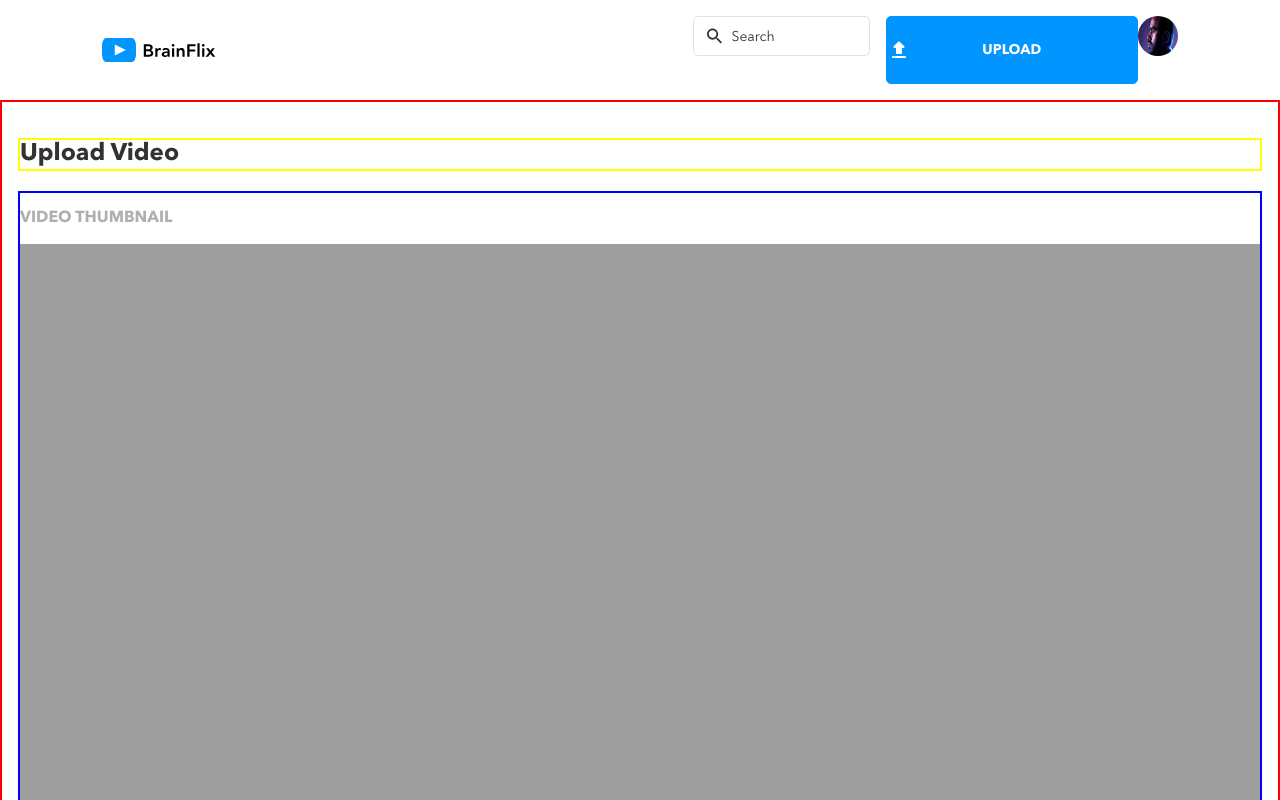
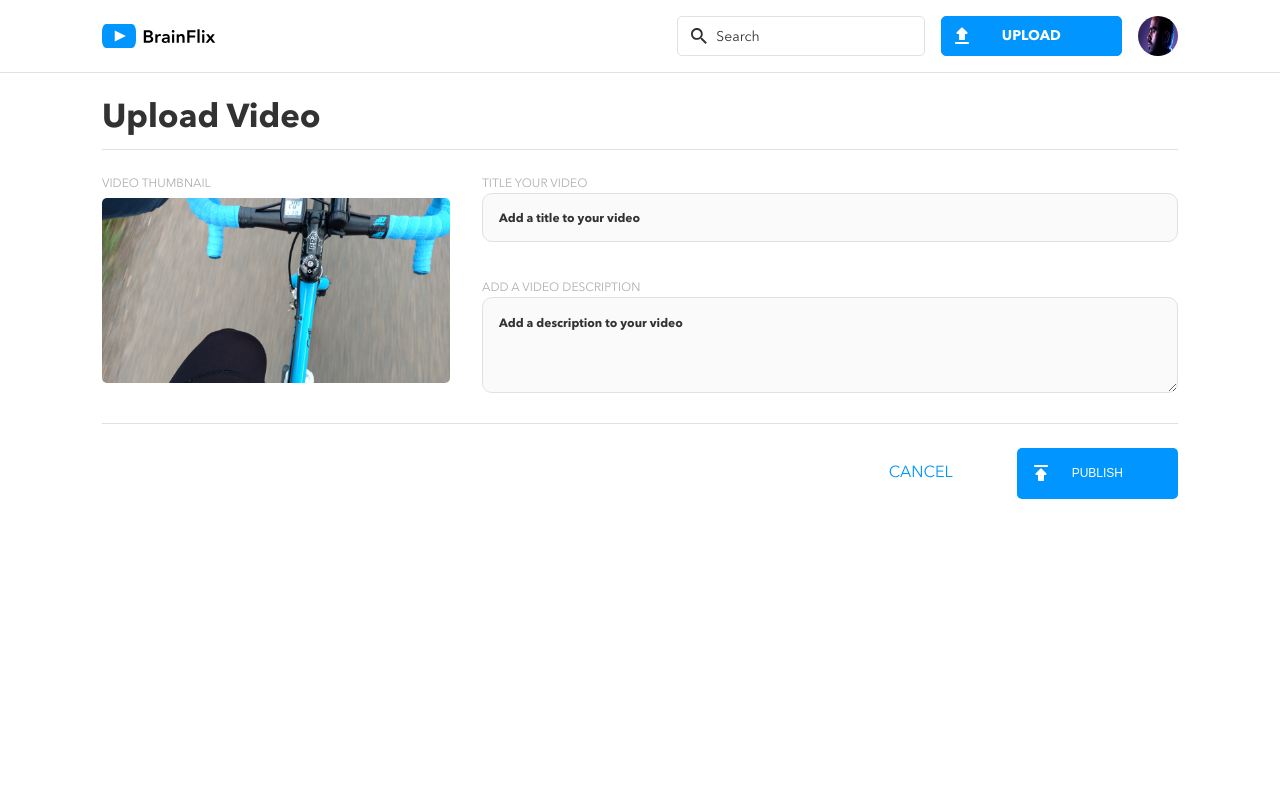
Before and after one commit to olusanyaJ/olusanya-jegede-brainflix, a React (Create React App) app: page /upload in a window 1280 px wide. Shown: the top 800 px of the page. Built offline with nearby package versions, Linux system fonts and the light colour scheme.

Commit message:
Fix: Ammend upload page functionality and styling

```diff
--- a/src/components/Header/Header.scss
+++ b/src/components/Header/Header.scss
@@ -11,11 +11,17 @@
   text-decoration: none;
   fill: $primary-color-white;
   border: 1px solid $primary-color-blue;
-  background: url("../../assets/icons/upload.svg") left center no-repeat
+  background: url("../../assets/icons/upload.svg") 1rem center no-repeat
     $primary-color-blue;
   color: $primary-color-white;
   cursor: pointer;
   @include labels-and-buttons;
+  @include tablet {
+    width: 50%;
+    margin-right: 1rem;
+    background: url("../../assets/icons/upload.svg") 0.5rem center no-repeat
+      $primary-color-blue;
+  }
 }
 .user__upload-text {
   color: $primary-color-white;
@@ -23,6 +29,7 @@
   font-weight: 700;
   text-align: center;
   flex-grow: 1;
+  margin: 0;
 }
 
 .header {
@@ -79,7 +86,7 @@
       margin-right: 1rem;
       margin-bottom: 0;
       height: 2.5rem;
-      width: 16rem;
+      width: 20rem;
     }
     @include desktop {
       width: 22rem;
--- a/src/pages/UploadPage/UploadPage.js
+++ b/src/pages/UploadPage/UploadPage.js
@@ -1,20 +1,48 @@
 import "./UploadPage.scss";
-import { Link } from "react-router-dom";
+import { Link, useNavigate } from "react-router-dom";
+import uploadImage from "../../assets/images/Upload-video-preview.jpg";
+import { useState } from "react";
 
 const UploadPage = () => {
+  const goHome = useNavigate();
+  const [uploadFormTitle, setUploadFormTitle] = useState("");
+  const [uploadFormDescription, setUploadFormDescription] = useState("");
+
+  const handleUploadFormTitleInput = (event) => {
+    setUploadFormTitle(event.target.value);
+  };
+
+  const handleUploadFormDescriptionInput = (event) => {
+    setUploadFormDescription(event.target.value);
+  };
+
+  const handleClick = (event) => {
+    event.preventDefault();
+    if (!uploadFormTitle) {
+      alert("You must enter a title for your video");
+      return;
+    }
+    if (!uploadFormDescription) {
+      alert("You must enter a description for your video");
+      return;
+    }
+    alert("Upload succesful");
+    goHome("/");
+  };
   return (
     <section className="upload">
       <h2 className="upload__title">Upload Video</h2>
       <div className="upload__container">
+        <div className="upload__subcontainer">
+          <div className="upload__inner">
             <h3 className="upload__subtitle">VIDEO THUMBNAIL</h3>
-        <video
+            <img
+              src={uploadImage}
+              alt="Bicycle with blue grip on handle bars"
               className="upload__video"
-          width=""
-          height=""
-          controls
-          type="video/mp4"
-          poster="{videosData.image}"
             />
+          </div>
+
           <div className="upload__form">
             <form className="form">
               <div className="form__group">
@@ -22,6 +50,7 @@ const UploadPage = () => {
                   TITLE YOUR VIDEO
                 </label>
                 <input
+                  onChange={handleUploadFormTitleInput}
                   type="text"
                   id="name"
                   className="form__input"
@@ -35,6 +64,7 @@ const UploadPage = () => {
                   ADD A VIDEO DESCRIPTION
                 </label>
                 <textarea
+                  onChange={handleUploadFormDescriptionInput}
                   name="comment"
                   id="comment"
                   className="form__area"
@@ -44,15 +74,19 @@ const UploadPage = () => {
             </form>
           </div>
         </div>
-
         <div className="upload__wrapper">
-        <button type="submit" className="upload__button">
+          <button
+            onClick={handleClick}
+            type="submit"
+            className="upload__button"
+          >
             PUBLISH
           </button>
           <Link to="/" className="upload__link">
             <p className="upload__cancel">CANCEL</p>
           </Link>
         </div>
+      </div>
     </section>
   );
 };
--- a/src/pages/UploadPage/UploadPage.scss
+++ b/src/pages/UploadPage/UploadPage.scss
@@ -4,54 +4,125 @@
 @use "../../styles/partials/mixins" as *;
 
 .upload {
-  border: 2px solid red;
-  padding: 1rem;
+  border-top: 1px solid $secondary-color-mercury;
 
   &__title {
-    border: 2px solid yellow;
+    padding: 2rem 1rem 0;
+    @include page-header;
+    margin: 0;
+    @include tablet {
+      padding: 2.5rem 2rem 0.5rem;
+    }
+    @include desktop {
+      width: $desktop-breakpoint;
+      padding-top: 1.5rem;
+      margin: 0 auto;
+    }
+  }
+  &__container {
+    padding: 1rem;
+    @include tablet {
+      margin-bottom: 2rem;
+      padding: 1rem 2rem;
+    }
+    @include desktop {
+      width: $desktop-breakpoint;
+      margin: 0 auto;
+      padding-bottom: 0;
+      padding-top: 0;
+      border-top: none;
+      border-bottom: none;
+    }
+  }
+  &__subcontainer {
+    @include tablet {
+      padding-top: 1.5rem;
+      border-top: 1px solid $secondary-color-mercury;
+      border-bottom: 1px solid $secondary-color-mercury;
+      margin-bottom: 1.5rem;
+    }
+    @include desktop {
+      display: flex;
+      padding: 1.5rem 0;
+    }
+  }
+  &__subtitle {
+    color: $primary-color-silver;
+    @include section-header;
+    margin: 0;
+    padding-bottom: 0.25rem;
+    font-weight: 400;
   }
 
-  &__container {
-    border: 2px solid blue;
-  }
-
-  &__subtitle {
-    color: $primary-color-silver;
-    font-size: 1rem;
+  &__inner {
+    @include desktop {
+      width: 50%;
+      margin-right: 2rem;
+    }
   }
 
   &__video {
     width: 100%;
+    border-radius: 0.3125rem;
+    margin-bottom: 1rem;
+    @include tablet {
+      width: 50%;
+    }
+    @include desktop {
+      width: 100%;
+      margin-bottom: 0;
+    }
   }
 
   &__form {
-    border: 2px solid brown;
+    @include desktop {
+      width: 100%;
+    }
   }
 
   &__wrapper {
-    border: 2px solid green;
     text-align: center;
+    @include tablet {
+      text-align: none;
+      display: flex;
+      flex-direction: row-reverse;
+    }
   }
 
   &__button {
-    padding: 0.5rem;
+    padding: 0.75rem;
     width: 100%;
     border-radius: 0.3125rem;
     border: 0;
-    background: url("../../assets/icons/publish.svg") left center no-repeat
-      $primary-color-black;
+    background: url("../../assets/icons/publish.svg") 1rem center no-repeat
+      $primary-color-blue;
     color: $primary-color-white;
     cursor: pointer;
     @include labels-and-buttons;
+    font-size: 0.875rem;
+    font-weight: 400;
+    margin-bottom: 0.5rem;
+    @include tablet {
+      margin-left: 4rem;
+      padding: 0;
+      width: 22.5%;
+      background: url("../../assets/icons/publish.svg") 0.75rem center no-repeat
+        $primary-color-blue;
+    }
+    @include desktop {
+      padding: 0.25rem;
+      margin-bottom: 0;
+      width: 15%;
+    }
   }
 
   &__link {
     text-decoration: none;
   }
+
   &__cancel {
-    color: blue;
-    font-weight: bold;
-    margin: 0;
+    color: $primary-color-blue;
+    margin: 1rem 0;
   }
 }
 
@@ -59,11 +130,20 @@
   display: flex;
   flex-direction: column;
   @include tablet {
-    width: 90%;
+    width: 100%;
+    margin-bottom: 1rem;
+  }
+  @include desktop {
+    margin-bottom: 0;
+    height: 14.0594rem;
+    justify-content: space-between;
   }
 
   &__group {
     margin-bottom: 1rem;
+    @include desktop {
+      margin-bottom: 0;
+    }
   }
 
   &__label {
```
Also changed, not shown: src/components/Header/Header.js (+0 -20 lines). Lines whose indentation alone changed are shown as unchanged.
